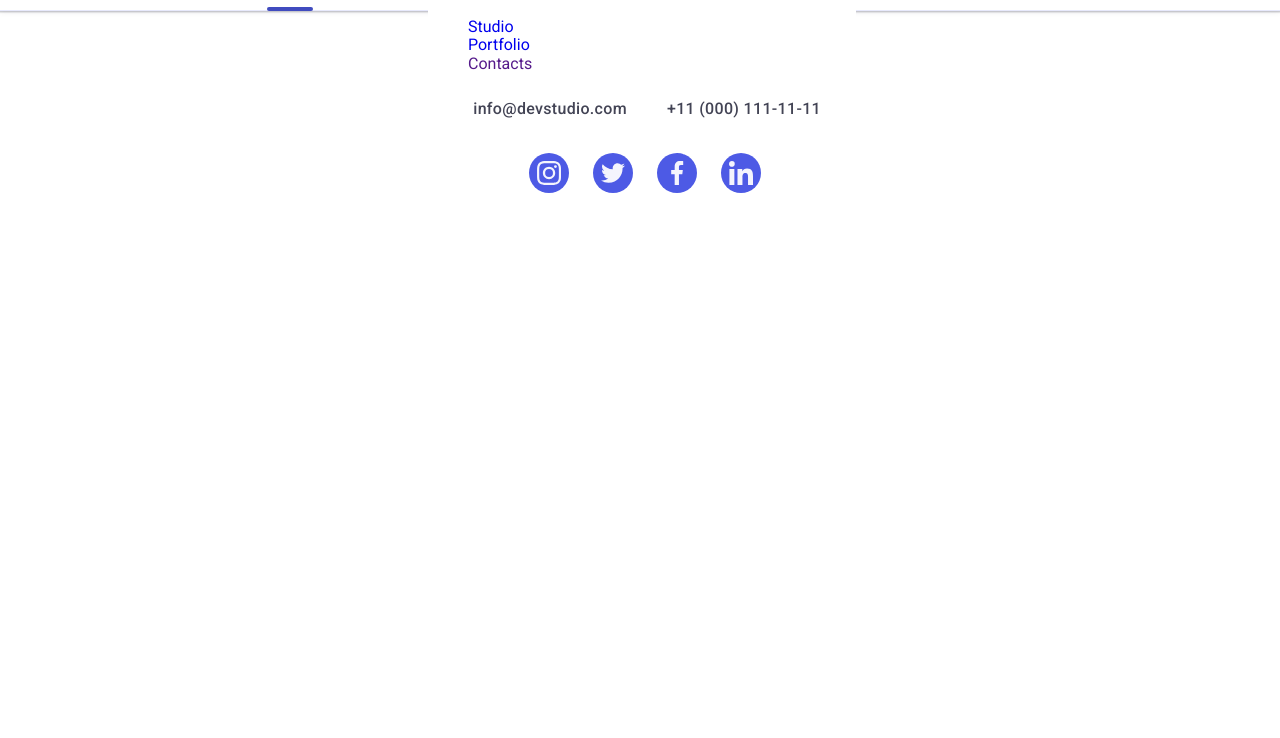
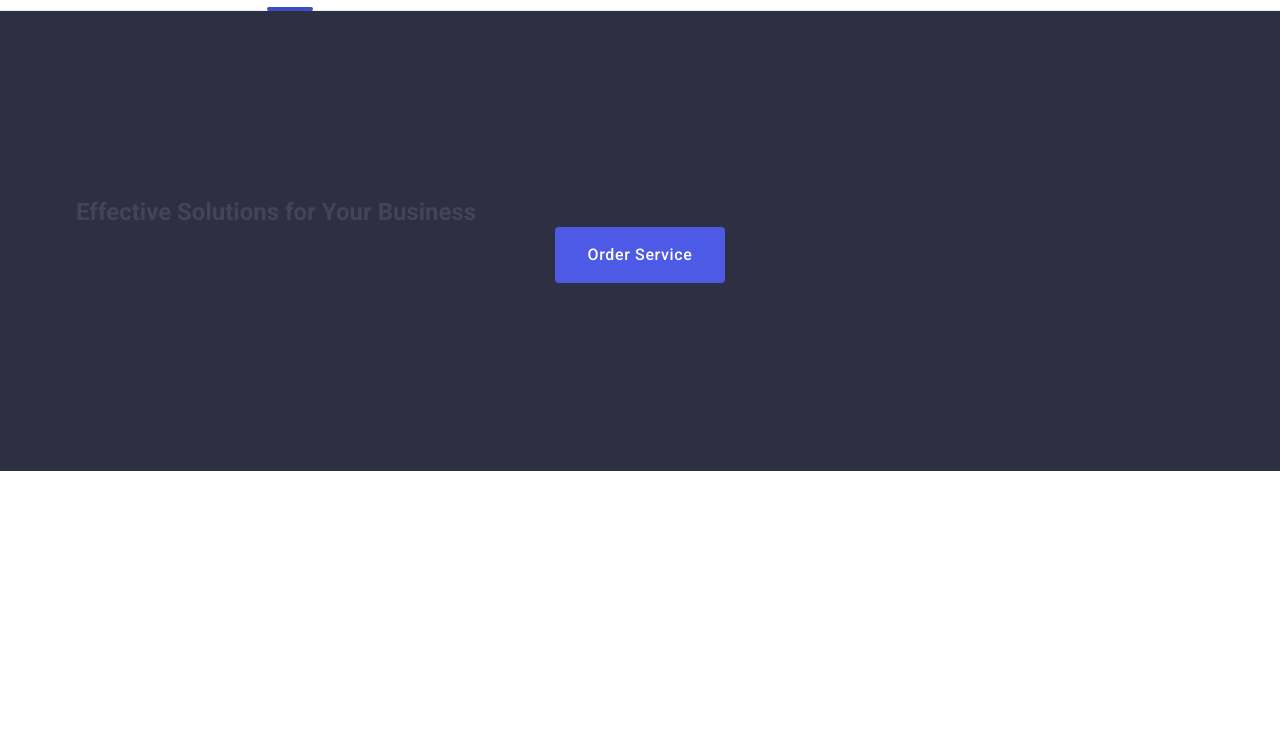
Before and after one commit to LesiaUKR/goit-markup-hw-056, a plain HTML site: page index.html in a window 1280 px wide. Shown: the part 62-800 px from the top of the page. Drawn offline with nearby package versions, Linux system fonts and the light colour scheme.

Commit message:
finished header and started with hero section

```diff
--- a/css/styles.css
+++ b/css/styles.css
@@ -53,7 +53,7 @@ h5,
 h6,
 p,
 ul {
-  margin: 0px;
+  margin: 0;
   padding: 0;
 }
 
@@ -197,6 +197,10 @@ footer .logo-accent-text {
   bottom: -1px;
 }
 
+.contacts {
+  font-style: normal;
+}
+
 @media screen and (max-width: 767px) {
   .header-contacts {
     display: none;
@@ -205,19 +209,18 @@ footer .logo-accent-text {
 
 .header-contacts {
   margin-left: auto;
-  font-style: normal;
+}
+
+@media screen and (max-width: 1157px) {
+  .contacts-list-item:first-child {
+    margin-bottom: 12px;
+  }
 }
 
 @media screen and (min-width: 1158px) {
   .contacts-list {
     display: flex;
     gap: 40px;
-  }
-}
-
-@media screen and (max-width: 1157px) {
-  .contacts-list-item:first-child {
-    margin-bottom: 12px;
   }
 }
 
@@ -256,7 +259,9 @@ footer .logo-accent-text {
 
 /* ========== HERO SECTION ========== */
 
-/* .hero-section {
+
+
+ .hero-section {
   background-color: var(--overlays-shadows-headings-color);
   padding: 188px 0;
 }
@@ -274,7 +279,7 @@ footer .logo-accent-text {
     url(../images/hero/bgr-image-people-office.jpg);
 } */
 
-/* .hero-title {
+.hero-title {
   text-align: center;
   margin: 0 auto 48px;
   max-width: 496px;
@@ -313,7 +318,7 @@ footer .logo-accent-text {
 
 /* ========== SECTION GENERAL ========== */
 
-/* .section {
+.section {
   padding-bottom: 120px;
 }
 
@@ -343,7 +348,7 @@ footer .logo-accent-text {
   line-height: 1.5;
   letter-spacing: 0.02em;
   color: var(--body-text-color);
-} */
+}
 
 /* ========== /SECTION GENERAL ========== */
 
@@ -913,11 +918,11 @@ footer .logo-accent-text {
   display: flex;
   flex-direction: column;
   z-index: 1000;
-  width: 100%;
-  height: 100%;
-  max-width: 428px;
+  width: 100vw;
+  height: 100vh;
   padding: 80px 35px 40px 40px;
   background-color: var(--first-background-color);
+
   transform: translateX(100%);
   transition: transform 250ms cubic-bezier(0.4, 0, 0.2, 1);
 }
@@ -938,4 +943,64 @@ footer .logo-accent-text {
   }
 }
 
+.mobile-nav-list {
+  margin-bottom: auto;
+}
+
+.mobile-nav-item {
+  margin-bottom: 40px;
+}
+
+.mobile-nav-item:last-child {
+  margin-bottom: 0px;
+}
+
+.mobile-nav-link {
+  font-size: 36px;
+  font-style: normal;
+  font-weight: 700;
+  line-height: 1.11;
+  letter-spacing: 0.02em;
+  text-transform: capitalize;
+  color: var(--overlays-shadows-headings-color);
+}
+
+.mobile-nav-link-active {
+  color: var(--pressed-state-color);
+}
+
+.mobile-nav-link:hover,
+.mobile-nav-link:focus {
+  color: var(--pressed-state-color);
+}
+
+.mobile-contacts {
+  margin-bottom: 48px;
+}
+
+.mobile-contacts-item:last-child {
+margin-top: 40px;
+}
+
+.mobile-contacts-phone {
+  font-size: 36px;
+  font-weight: 700;
+  line-height: 1.11;
+  letter-spacing: 0.02em;
+  text-transform: capitalize;
+  color: var(--primary-brand-color);
+}
+
+.mobile-contacts-link {
+font-size: 20px;
+line-height: 1.2;
+letter-spacing: 0.02em;
+}
+
+
+.mobile-socials-list {
+justify-content: start;
+gap: 56px;
+margin-top: 0px;
+}
 /* ========== /MOBILE MENU ========== */
--- a/index.html
+++ b/index.html
@@ -36,8 +36,8 @@
             </li>
           </ul>
         </nav>
-        <address class="header-contacts">
-          <ul class="contacts-list list">
+        <address class="contacts header-contacts">
+          <ul class="contacts-list header-contacts-list list">
             <li class="contacts-list-item">
               <a class="contacts-link link" href="mailto:info@devstudio.com"
                 >info@devstudio.com</a
@@ -100,21 +100,25 @@
               <a class="mobile-nav-link link" href="">Contacts</a>
             </li>
           </ul>
-          <address class="header-contacts">
+          <address class="contacts mobile-contacts">
             <ul class="contacts-list mobile-contacts-list list">
-              <li class="contacts-list-item">
-                <a class="contacts-link link" href="mailto:info@devstudio.com"
-                  >info@devstudio.com</a
+              <li class="contacts-list-item mobile-contacts-item">
+                <a
+                  class="contacts-link mobile-contacts-phone link"
+                  href="tel:+110001111111"
+                  >+11 (000) 111-11-11</a
                 >
               </li>
-              <li class="contacts-list-item">
-                <a class="contacts-link link" href="tel:+110001111111"
-                  >+11 (000) 111-11-11</a
+              <li class="contacts-list-item mobile-contacts-item">
+                <a
+                  class="contacts-link mobile-contacts-link link"
+                  href="mailto:info@devstudio.com"
+                  >info@devstudio.com</a
                 >
               </li>
             </ul>
           </address>
-          <ul class="socials-list list">
+          <ul class="socials-list mobile-socials-list list">
             <li class="socials-list-item">
               <a
                 class="socials-link link"
@@ -192,7 +196,7 @@
         <!-- ====== /MOBILE MENU ======-->
       </div>
     </header>
-    <!-- <main>
+    <main>
       <section class="hero-section hero-bgr-image">
         <div class="container">
           <h1 class="hero-title">Effective Solutions for Your Business</h1>
@@ -201,7 +205,7 @@
           </button>
         </div>
       </section>
-      <section class="benefits-section section">
+      <!-- <section class="benefits-section section">
         Hidden title benefits
         <div class="container">
           <h2 class="visually-hidden">Benefits hidden</h2>
@@ -760,8 +764,8 @@
             </li>
           </ul>
         </div>
-      </section>
-    </main> -->
+      </section> -->
+    </main>
     <!--====== FOOTER ======-->
     <!-- <footer class="footer">
       <div class="footer-container container">
```
Lines whose indentation alone changed are shown as unchanged.
